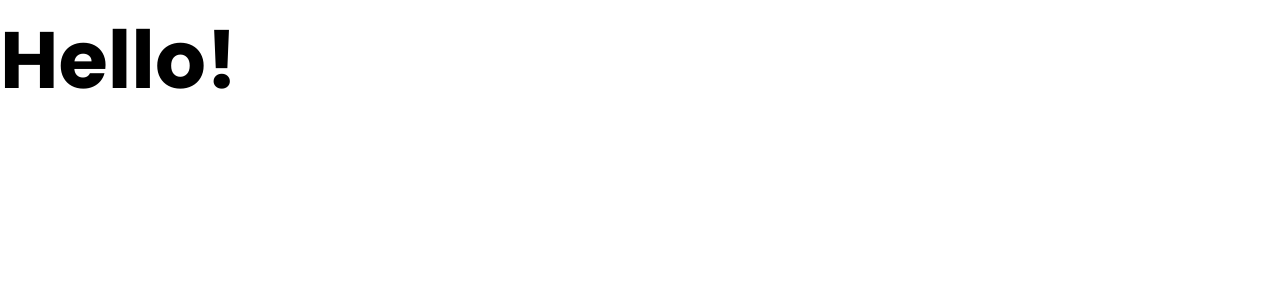
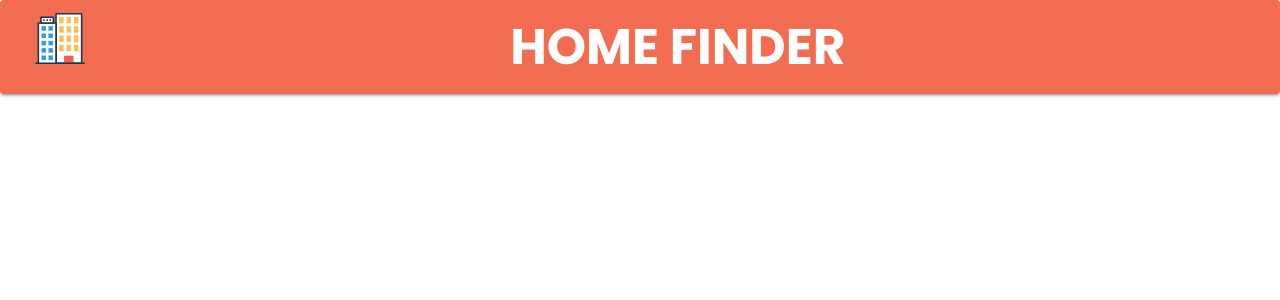
Before and after one commit to Gkonst1/chatbotEstateAgent, a React (Create React App) app in the folder homefinder/: page / in a window 1280 px wide. Both pictures are taken after a click on the element "I'M LANDLORD". Shown: the top 300 px of the page. Built offline with nearby package versions, Linux system fonts and the light colour scheme.

Commit message:
Basic Routing and Landlord Page

```diff
--- a/homefinder/package.json
+++ b/homefinder/package.json
@@ -3,6 +3,7 @@
   "version": "0.1.0",
   "private": true,
   "dependencies": {
+    "@material-ui/core": "^3.9.2",
     "react": "^16.8.4",
     "react-dom": "^16.8.4",
     "react-scripts": "2.1.8"
--- a/homefinder/src/Components/Home/home.js
+++ b/homefinder/src/Components/Home/home.js
@@ -2,7 +2,6 @@ import React from "react";
 import './home.css';
 import Welcome from './welcome';
 import Instructions from './instructions';
-import Test from './test';
 import {onRouteChange} from '../../App.js';
 
 class Home extends React.Component{
--- a/homefinder/src/Components/LandlordPage/header.js
+++ b/homefinder/src/Components/LandlordPage/header.js
@@ -1,10 +1,48 @@
-import React from "react";
+import React from 'react';
+import PropTypes from 'prop-types';
+import { withStyles } from '@material-ui/core/styles';
+import Paper from '@material-ui/core/Paper';
+import Grid from '@material-ui/core/Grid';
+import logo from '../../icons and colors/appartments.svg';
+import { unstable_useMediaQuery as useMediaQuery } from '@material-ui/core/useMediaQuery';
 
-class Header extends React.Component{
-  render(){
-    return (
-      <h1>Landlord Page</h1>
-    )}
+const styles = theme => ({
+  root: {
+    flexGrow: 1,
+  },
+  paper: {
+    padding: theme.spacing.unit * 1.2,
+    textAlign: 'center',
+    backgroundColor: '#f16c51',
+    fontWeight: 700,
+    fontSize: '50px',
+    color: 'white',
+    textTransform: 'uppercase',
+  },
+  smallLogo:{
+    width: '4%',
+    height: 'auto',
+    float: 'left',
+    marginLeft: '2%',
+    marginTop: '0.3%',
   }
+});
 
-export default Header;
+function CenteredGrid(props) {
+  const { classes } = props;
+  return (
+      <div className={classes.root}>
+        <Grid container spacing={24}>
+          <Grid item xs={12}>
+            <Paper className={classes.paper}><img className={classes.smallLogo} src={logo} alt="logo"/>Home Finder</Paper>
+          </Grid>
+        </Grid>
+      </div>
+    )
+}
+
+CenteredGrid.propTypes = {
+  classes: PropTypes.object.isRequired,
+};
+
+export default withStyles(styles)(CenteredGrid);
--- a/homefinder/src/Components/LandlordPage/landlord.js
+++ b/homefinder/src/Components/LandlordPage/landlord.js
@@ -1,14 +1,14 @@
 import React from "react";
 import './landlord.css';
 import Header from './header';
+import Button from '@material-ui/core/Button';
 
 class Landlord extends React.Component{
   render(){
     return (
-      <h1>Hello!</h1>
-
-
-
+      <div>
+        <Header/>
+      </div>
 
 
     )
```
Also changed, not shown: 1 other file (tests, documents, lock files or other folders).
